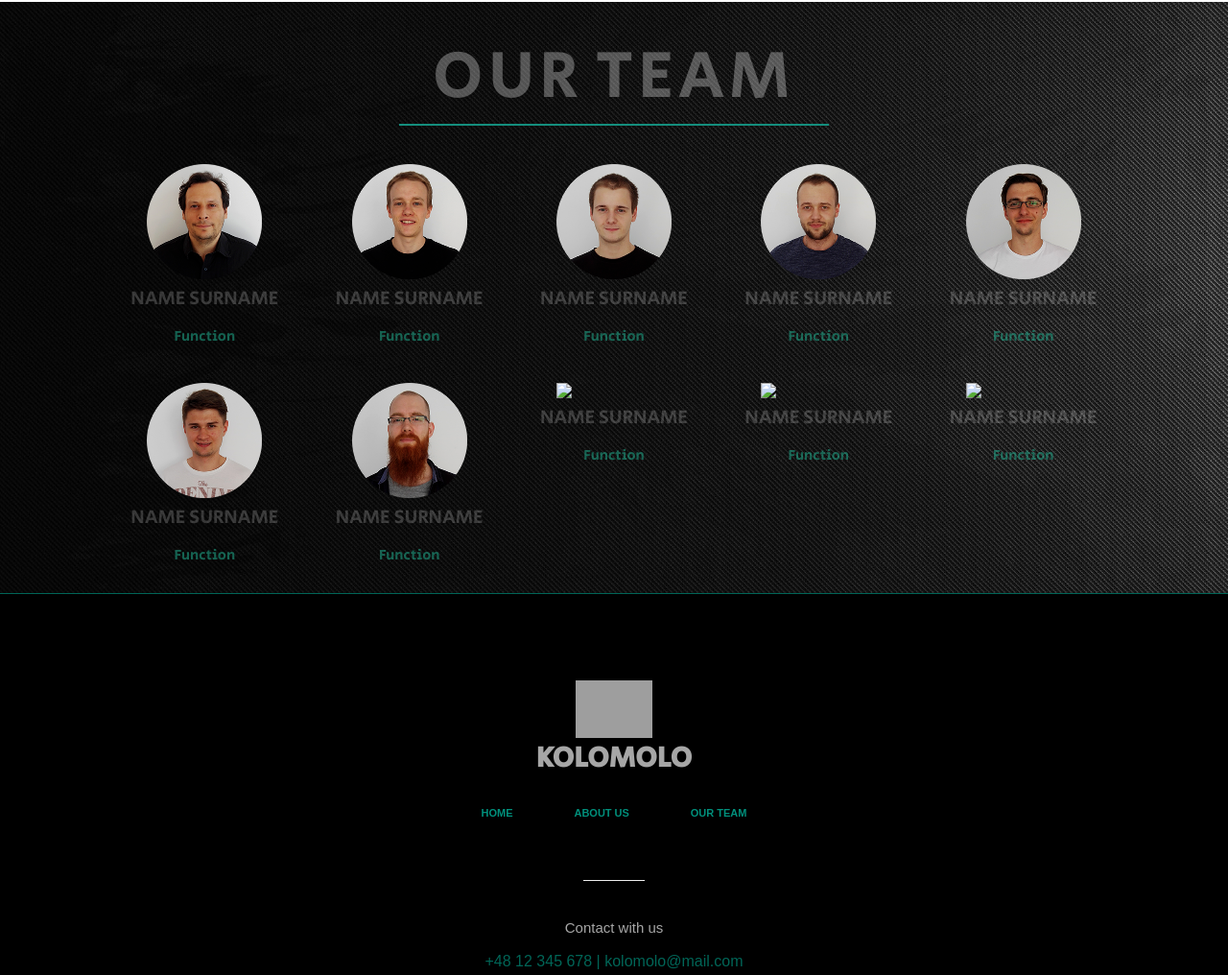
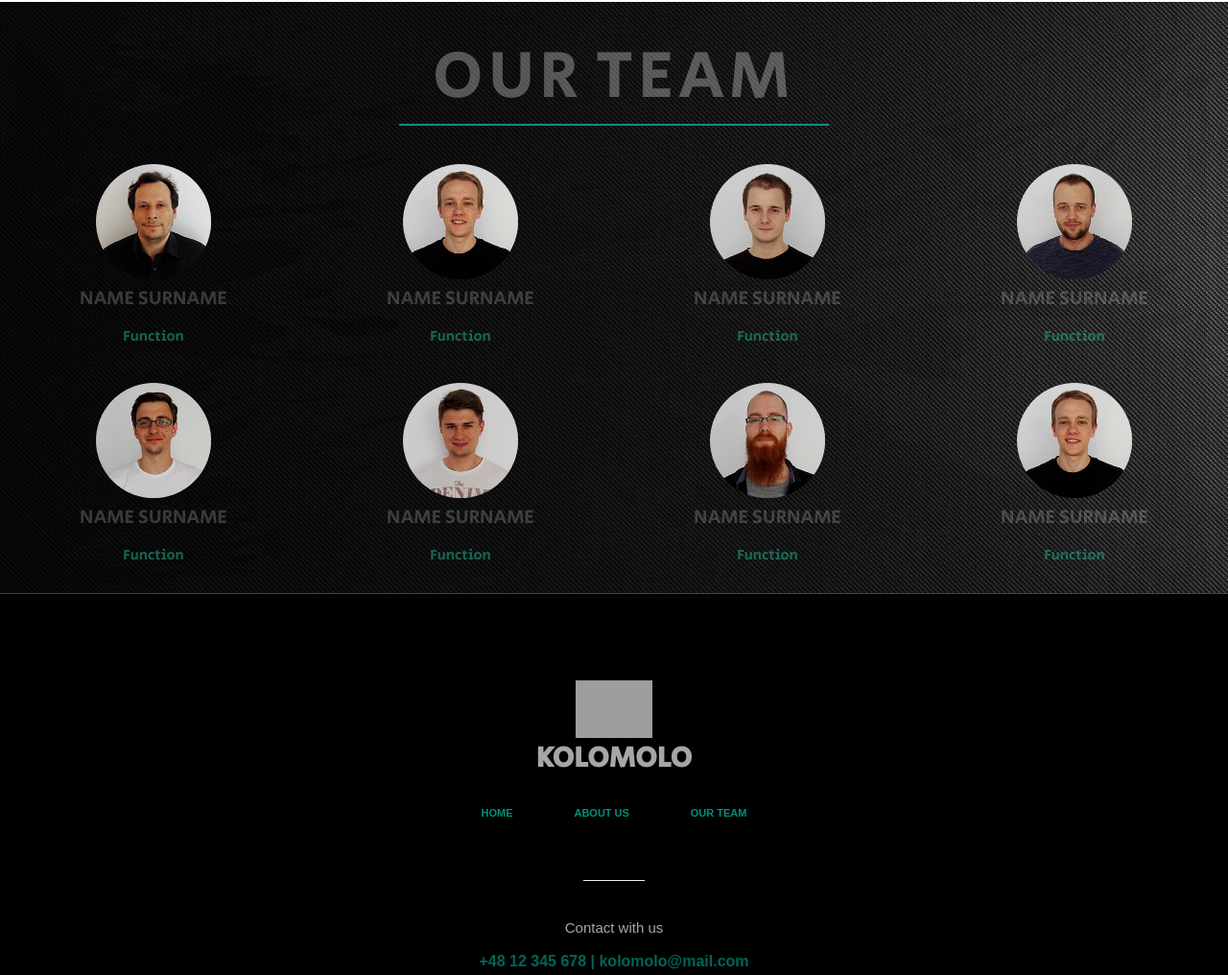
Before and after one commit to agaabien/Kolomolo-website, a plain HTML site: page index.html in a window 1280 px wide. Shown: the part 1457-2473 px from the top of the page at 96% size. Drawn offline with nearby package versions, Linux system fonts and the light colour scheme; grey boxes are pictures that could not be loaded.

Commit message:
Second commit

```diff
--- a/css/style.css
+++ b/css/style.css
@@ -157,12 +157,18 @@ h1{
 }
 .one{
 	 background:url('../images/1.png');
+	 background-repeat: no-repeat;
+	background-size: cover;
  }
 .two{
 	background:url('../images/2.png');
+	background-repeat: no-repeat;
+background-size: cover;
 }
 .three{
 	background:url('../images/3.png');
+	background-repeat: no-repeat;
+background-size: cover;
 }
 
 .one:hover, .two:hover, .three:hover{
--- a/index.html
+++ b/index.html
@@ -120,56 +120,47 @@
 	</div>
 
 	<div class="row">
-		<div class="col-md-2 col-md-offset-1">
+		<div class="col-md-3 col-sm-6">
 			<img src="images/team/1A.png" class="img-responsive photo1"/>
 			<h2>Name Surname</h2>
 			<h3>Function</h3>
 		</div>
-		<div class="col-md-2">
+		<div class="col-md-3 col-sm-6">
 			<img src="images/team/Adrian.png" class="img-responsive photo1"/>
 			<h2>Name Surname</h2>
 			<h3>Function</h3>
 		</div>
-		<div class="col-md-2">
+		<div class="col-md-3 col-sm-6">
 			<img src="images/team/Wojtek.png" class="img-responsive photo1"/>
 			<h2>Name Surname</h2>
 			<h3>Function</h3>
 		</div>
-		<div class="col-md-2">
+		<div class="col-md-3 col-sm-6">
 			<img src="images/team/Marcin.png" class="img-responsive photo1"/>
 			<h2>Name Surname</h2>
 			<h3>Function</h3>
 		</div>
-		<div class="col-md-2">
+		<div class="col-md-3 col-sm-6">
 			<img src="images/team/Kuba.png" class="img-responsive photo1"/>
 			<h2>Name Surname</h2>
 			<h3>Function</h3>
 		</div>
-		<div class="col-md-2 col-md-offset-1">
+		<div class="col-md-3 col-sm-6">
 			<img src="images/team/Kamil.png" class="img-responsive photo1"/>
 			<h2>Name Surname</h2>
 			<h3>Function</h3>
 		</div>
-		<div class="col-md-2">
+		<div class="col-md-3 col-sm-6">
 			<img src="images/team/Przemek.png" class="img-responsive photo1"/>
 			<h2>Name Surname</h2>
 			<h3>Function</h3>
 		</div>
-		<div class="col-md-2">
-			<img src="images/team/photo8.png" class="img-responsive photo1"/>
+		<div class="col-md-3 col-sm-6">
+			<img src="images/team/Adrian.png" class="img-responsive photo1"/>
 			<h2>Name Surname</h2>
 			<h3>Function</h3>
 		</div>
-		<div class="col-md-2">
-			<img src="images/team/photo9.png" class="img-responsive photo1"/>
-			<h2>Name Surname</h2>
-			<h3>Function</h3>
-		</div>
-		<div class="col-md-2">
-			<img src="images/team/photo10.png" class="img-responsive photo1"/>
-			<h2>Name Surname</h2>
-			<h3>Function</h3>
-		</div>
+
 
 	</div>
 </div>
@@ -186,7 +177,7 @@
         </ul></br>
 		<hr/>
 		<h2>Contact with us</h2>
-			<span>+48 12 345 678 | kolomolo@mail.com</span>
+			<span><b>+48 12 345 678 | kolomolo@mail.com</b></span>
 	</div>
 	<div class="row">
 		<p> Kolomolo &copy 2017 All rights reserved.</p>
```
